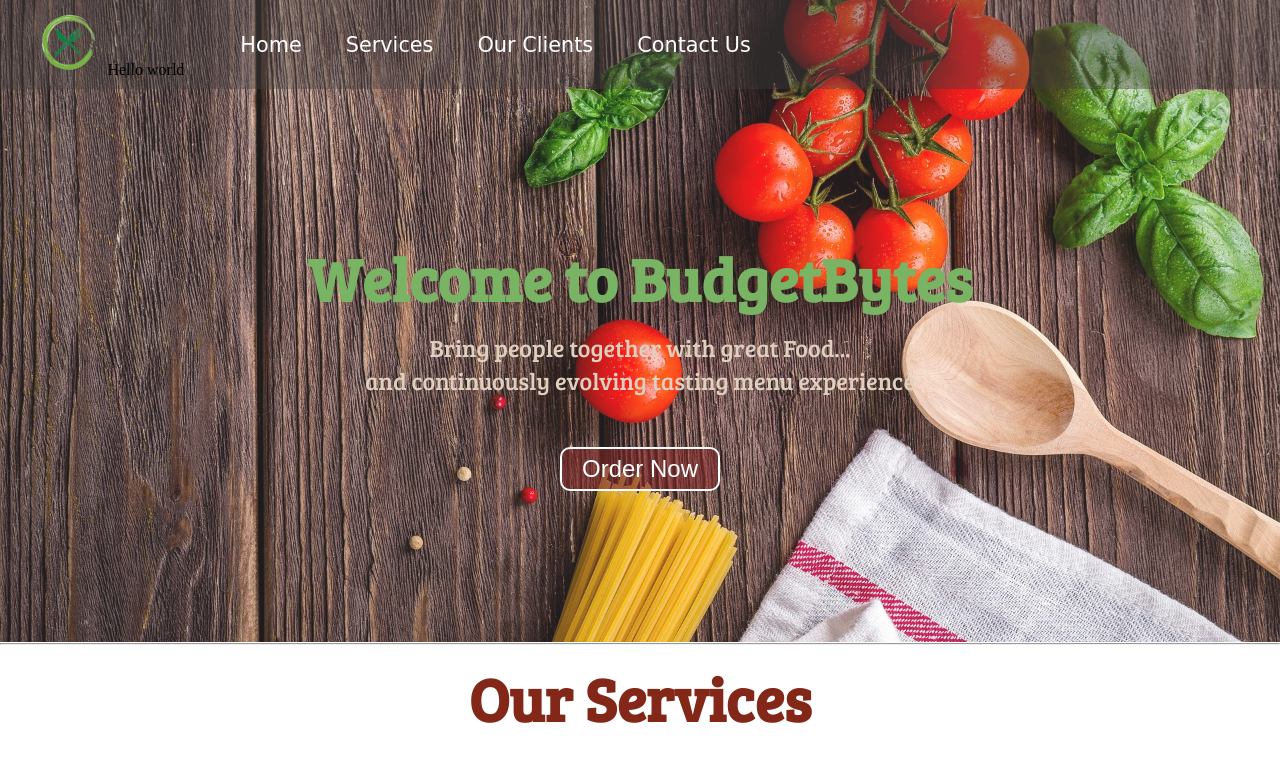
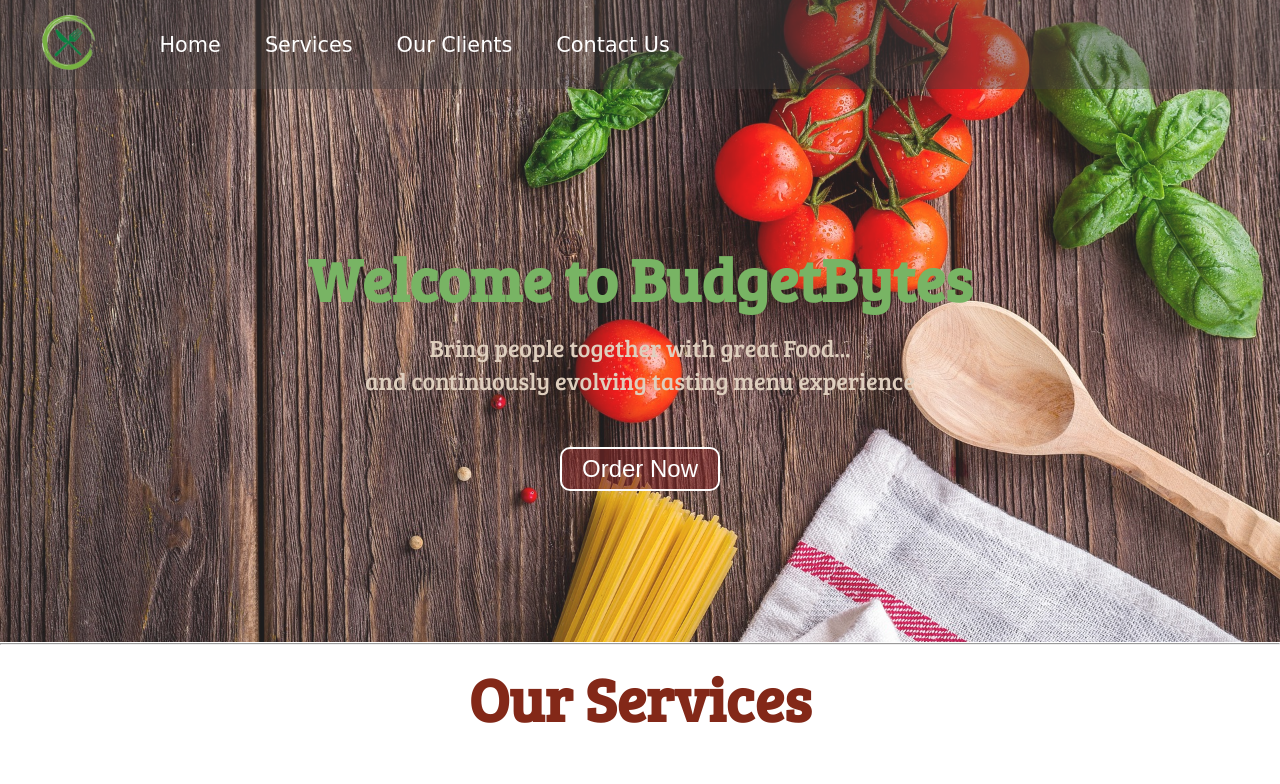
Before and after one commit to AryanDAG/Food-Website, a plain HTML site: page index.html in a window 1280 px wide. Shown: the top 784 px of the page. Drawn offline with Linux system fonts and the light colour scheme; a web font is replaced by a local one.

Commit message:
remove-extra text

```diff
--- a/index.html
+++ b/index.html
@@ -14,8 +14,6 @@
     <nav id="navbar">
         <div id="logo">
             <img src="img/logo.png.png" alt="MyOnlineMeal.com">
-            Hello world
-
         </div>
 
         <ul>
```
